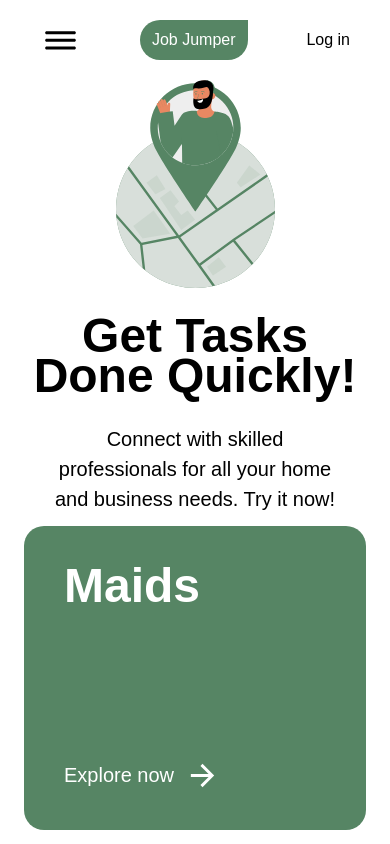
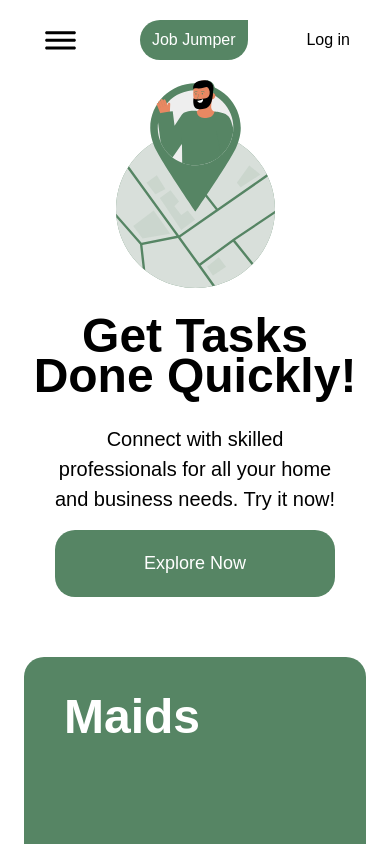
Before and after one commit to Oden28/bakame-maids, a React (Create React App) app: page / in a window 390 px wide. Shown: the top 844 px of the page. Built offline with nearby package versions, Linux system fonts and the light colour scheme; the HTML template or start-up script is replaced by a standard one.

Commit message:
responsiveness of homepage 50% done

```diff
--- a/src/components/Content/HomePage/Categories.jsx
+++ b/src/components/Content/HomePage/Categories.jsx
@@ -4,7 +4,7 @@ import arrowRight from "../../../assets/images/arrowRight.svg";
 
 const Categories = ({ category }) => {
   return (
-    <div className="flex flex-col justify-between my-3 text-white p-10 w-[342px] h-[304px] bg-green rounded-[20px]">
+    <div className="mx-auto flex flex-col justify-between my-5 text-white p-10 w-[342px] h-[304px] bg-green rounded-[20px] md:scale-125">
       <div className="font-bold text-[48px] max-w-[205px] leading-10">
         {category}
       </div>
--- a/src/components/Content/HomePage/index.jsx
+++ b/src/components/Content/HomePage/index.jsx
@@ -9,12 +9,23 @@ import "./styles/HomePageIndex.css";
 const HomePage = () => {
   return (
     <div className="items-center bg-slate-400 HomePageIndex mb-14">
-      <div className="w-159 h-208">
-        <img src={locationman} alt="menu" />
+      <div className=" md:bg-gray-dark md:px-[110px] md:mx-2 md:rounded-[20px]">
+        <div className="md:flex md:flex-row md:flex-row-reverse md:justify-between md:items-center ">
+          <div className="w-159 h-208 flex justify-center md:w-[300px] md:h-[380px]">
+            <img src={locationman} alt="menu" />
+          </div>
+          <div>
+            <PromoArea />
+            <div className="max-w-[280px] mx-auto text-center py-[20px] px-[70px] bg-green rounded-[20px] mt-4 mb-10 text-white  text-[18px]">
+              Explore Now
+            </div>
+          </div>
+        </div>
       </div>
-      <PromoArea />
-      <Categories category={"Maids"} />
-      <Categories category={"Task Workers"} />
+      <div className="md:flex md:flex-row md:gap-[100px] md:mt-12">
+        <Categories category={"Maids"} />
+        <Categories category={"Task Workers"} />
+      </div>
       <div className="py-10 text-[48px] font-bold max-w-[319px] leading-10">
         Look no further for the best workers in Rwanda!
       </div>
--- a/src/components/Footer/index.jsx
+++ b/src/components/Footer/index.jsx
@@ -1,10 +1,10 @@
-import { FiveG } from "@mui/icons-material";
 import React from "react";
 import twitter from "../../assets/images/twitter.svg";
 import insta from "../../assets/images/insta.svg";
 import facebook from "../../assets/images/facebook.svg";
 import linkedin from "../../assets/images/linkedin.svg";
 import copyright from "../../assets/images/copyright.svg";
+
 const Footer = () => {
   return (
     <div className="bg-green pt-20 pb-10 px-10">
```
